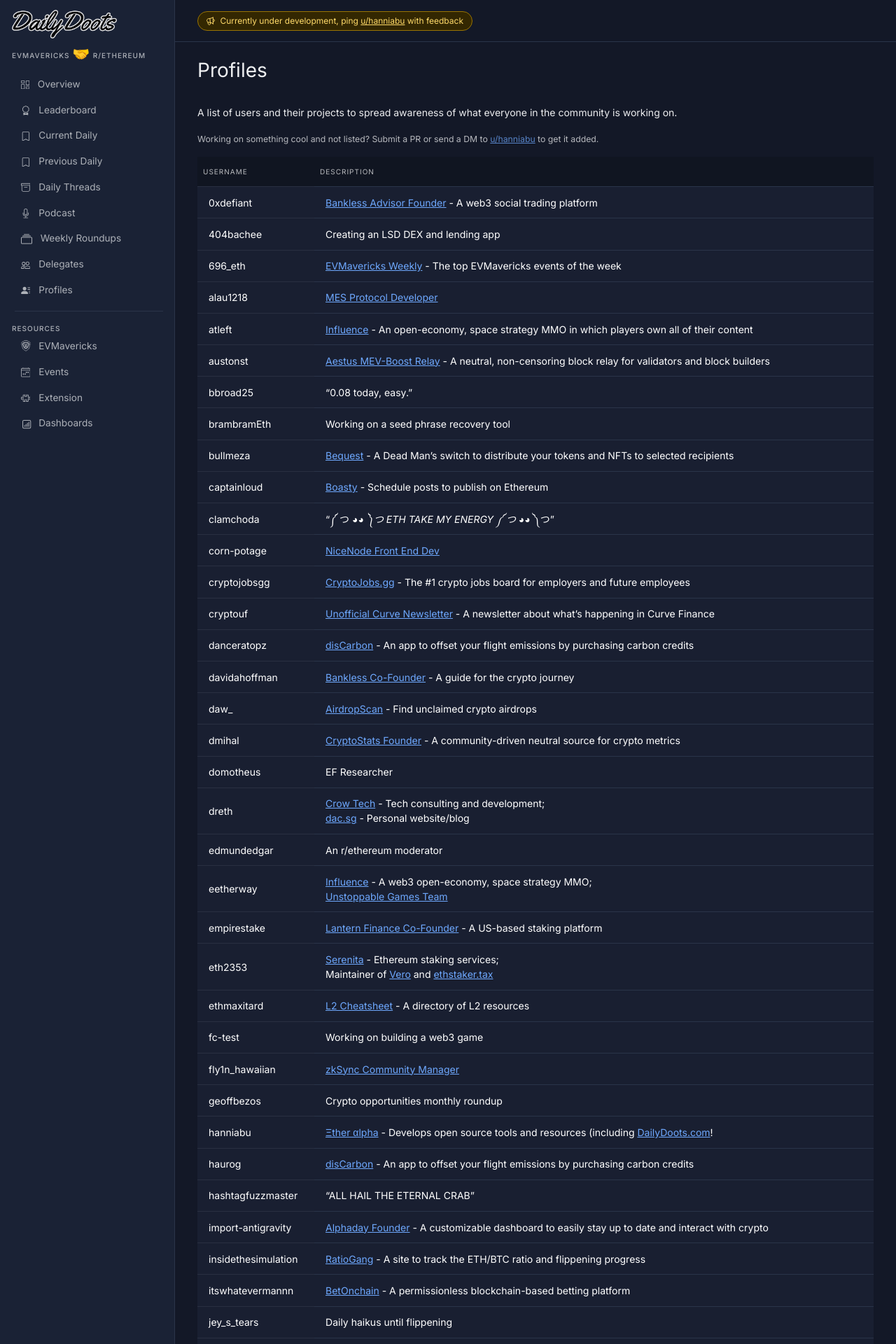
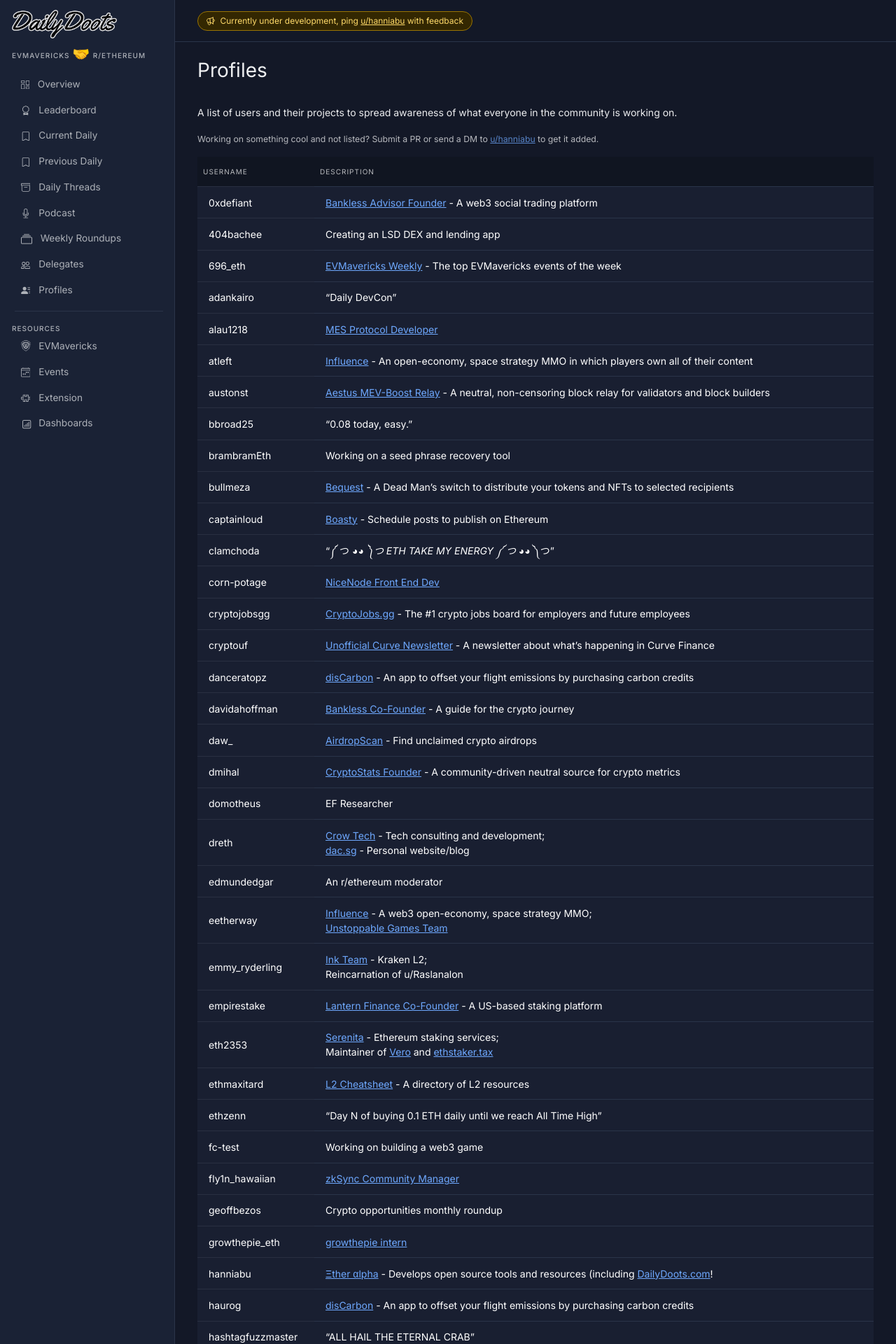
Before and after one commit to etheralpha/dailydoots-com, a Jekyll site: the page built from profiles.md, in a window 1280 px wide. Shown: the top 1920 px of the page at 70% size. Built offline with Jekyll 4.4.1, drawn with Linux system fonts in a browser that asks for light colours; some web fonts are replaced; some of the changed text lies outside the part shown.

Commit message:
update profiles

```diff
--- a/_data/profiles.yml
+++ b/_data/profiles.yml
@@ -15,6 +15,8 @@
   background: "Creating an LSD DEX and lending app"
 - username: 696_eth
   background: "[EVMavericks Weekly](https://evmavericks-weekly.netlify.app/) - The top EVMavericks events of the week"
+- username: adankairo
+  background: "“Daily DevCon”"
 - username: alau1218
   background: "[MES Protocol Developer ](https://www.mesprotocol.com/)"
 - username: atleft
@@ -53,18 +55,24 @@
   background: "An r/ethereum moderator"
 - username: eetherway
   background: "[Influence](https://www.influenceth.io/) - A web3 open-economy, space strategy MMO; [Unstoppable Games Team](https://www.unstoppablegames.io/)"
+- username: emmy_ryderling
+  background: "[Ink Team](https://inkonchain.com/) - Kraken L2; Reincarnation of u/Raslanalon"
 - username: empirestake
   background: "[Lantern Finance Co-Founder](https://www.lantern.finance/) - A US-based staking platform"
 - username: eth2353
   background: "[Serenita](https://serenita.io) - Ethereum staking services; Maintainer of [Vero](https://github.com/serenita-org/vero) and [ethstaker.tax](https://ethstaker.tax)"
 - username: ethmaxitard
   background: "[L2 Cheatsheet](https://mirror.xyz/ethmaxitard.eth/iyCAlOexgQKOvoSAAk4utYGEdnESOKb5HstM2_LaqL4) - A directory of L2 resources"
+- username: ethzenn
+  background: "“Day N of buying 0.1 ETH daily until we reach All Time High”"
 - username: fc-test
   background: "Working on building a web3 game"
 - username: fly1n_hawaiian
   background: "[zkSync Community Manager](https://zksync.io/)"
 - username: geoffbezos
   background: "Crypto opportunities monthly roundup"
+- username: growthepie_eth
+  background: "[growthepie intern](https://growthepie.xyz)"
 - username: hanniabu
   background: "[Ξther αlpha](https://etheralpha.org/) - Develops open source tools and resources (including [DailyDoots.com](https://dailydoots.com/)!"
 - username: haurog
@@ -77,6 +85,8 @@
   background: "[RatioGang](https://ratiogang.com/) - A site to track the ETH/BTC ratio and flippening progress"
 - username: itswhatevermannn
   background: "[BetOnchain](https://betonchain.gg/) - A permissionless blockchain-based betting platform"
+- username: itur_ad_astra
+  background: "“ALL HAIL THE ETERNAL CRAB”"
 - username: jey_s_tears
   background: "Daily haikus until flippening"
 - username: jtnichol
@@ -115,6 +125,8 @@
   background: "[LimitRanger](https://limitranger.xyz/) - A dapp to use limit orders with Uniswap while paying low — or actually earning — fees"
 - username: pseudotheos
   background: "[Scroll Researcher](https://scroll.io)"
+- username: raslanalon
+  background: "[Ink Team](https://inkonchain.com/) - Kraken L2 (now u/Raslanalon)"
 - username: readreed
   background: "[POAP Studio](https://www.poap.studio/)"
 - username: realjohnbmaclemore
```
